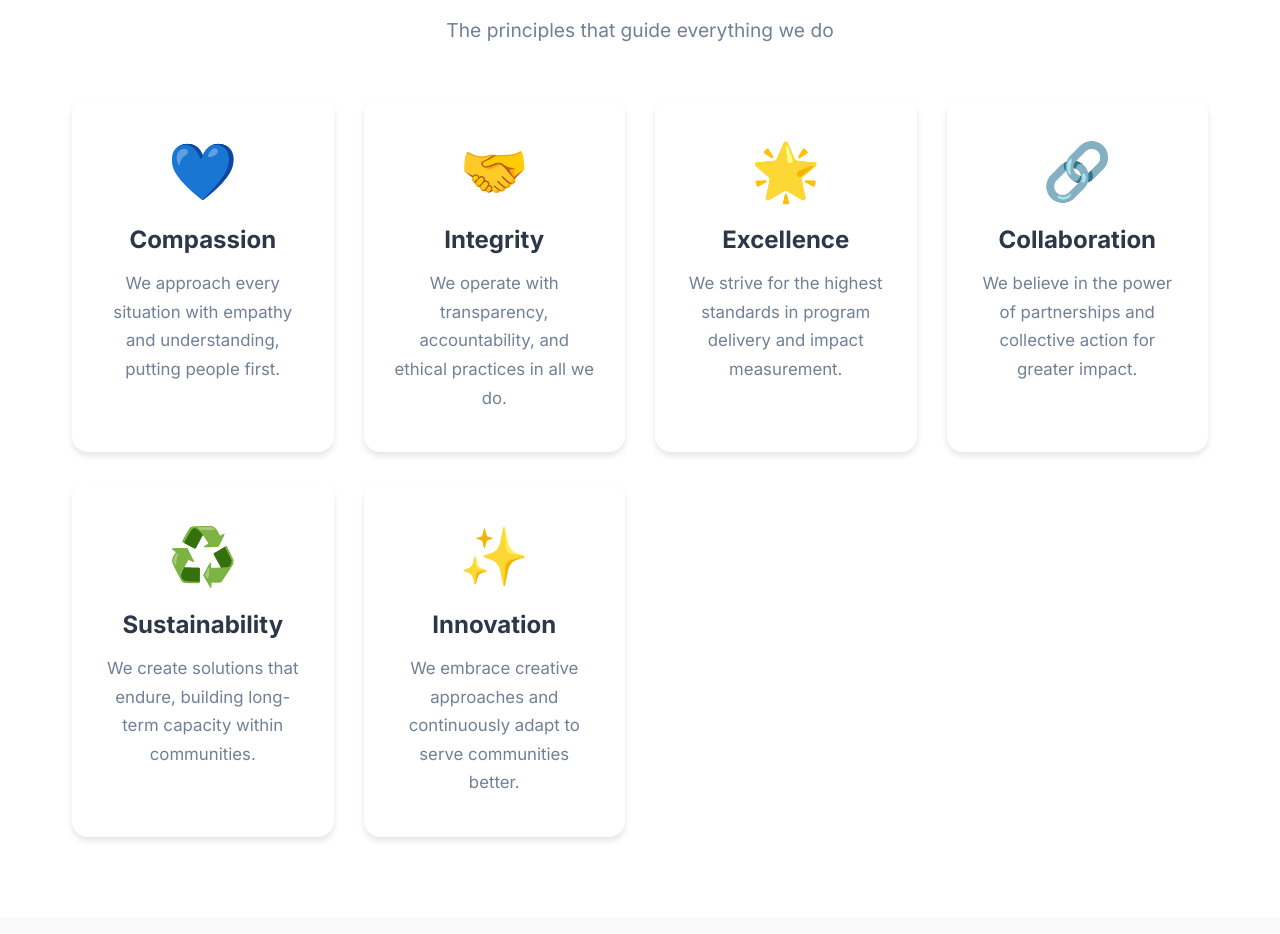
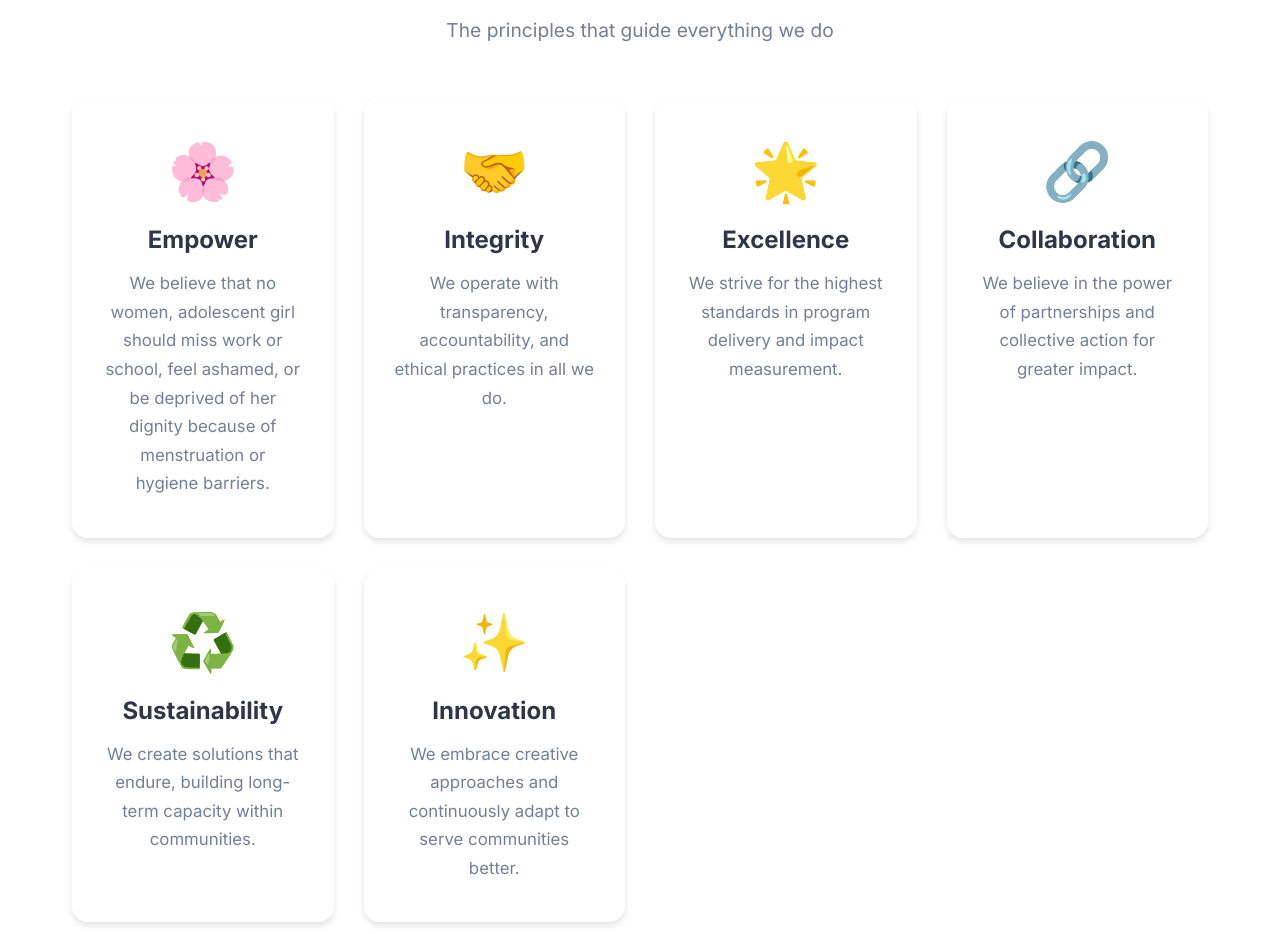
Before and after one commit to not-manmit/sss-ngo-website-react, a React (Create React App) app: page /about in a window 1280 px wide. Shown: the part 2960-3894 px from the top of the page. Built offline with nearby package versions, Linux system fonts and the light colour scheme.

Commit message:
about-us-updated

```diff
--- a/src/pages/About.css
+++ b/src/pages/About.css
@@ -147,7 +147,7 @@
 .values-grid {
   display: grid;
   grid-template-columns: repeat(auto-fit, minmax(300px, 1fr));
-  gap: 2rem;
+  gap: 3rem;
 }
 
 .value-card {
@@ -178,6 +178,8 @@
 .value-card p {
   color: #7f8c8d;
   line-height: 1.6;
+  text-align: center;
+  font-weight: 2px;
 }
 
 /* Team Section */
--- a/src/pages/About.js
+++ b/src/pages/About.js
@@ -128,9 +128,9 @@ const About = () => {
           </p>
           <div className="values-grid">
             <div className="value-card slide-up">
-              <div className="value-icon">💙</div>
-              <h3>Compassion</h3>
-              <p>We approach every situation with empathy and understanding, putting people first.</p>
+              <div className="value-icon">🌸</div>
+              <h3>Empower</h3>
+              <p>We believe that no women, adolescent girl should miss work or school, feel ashamed, or be deprived of her dignity because of menstruation or hygiene barriers.</p>
             </div>
             <div className="value-card slide-up">
               <div className="value-icon">🤝</div>
```
